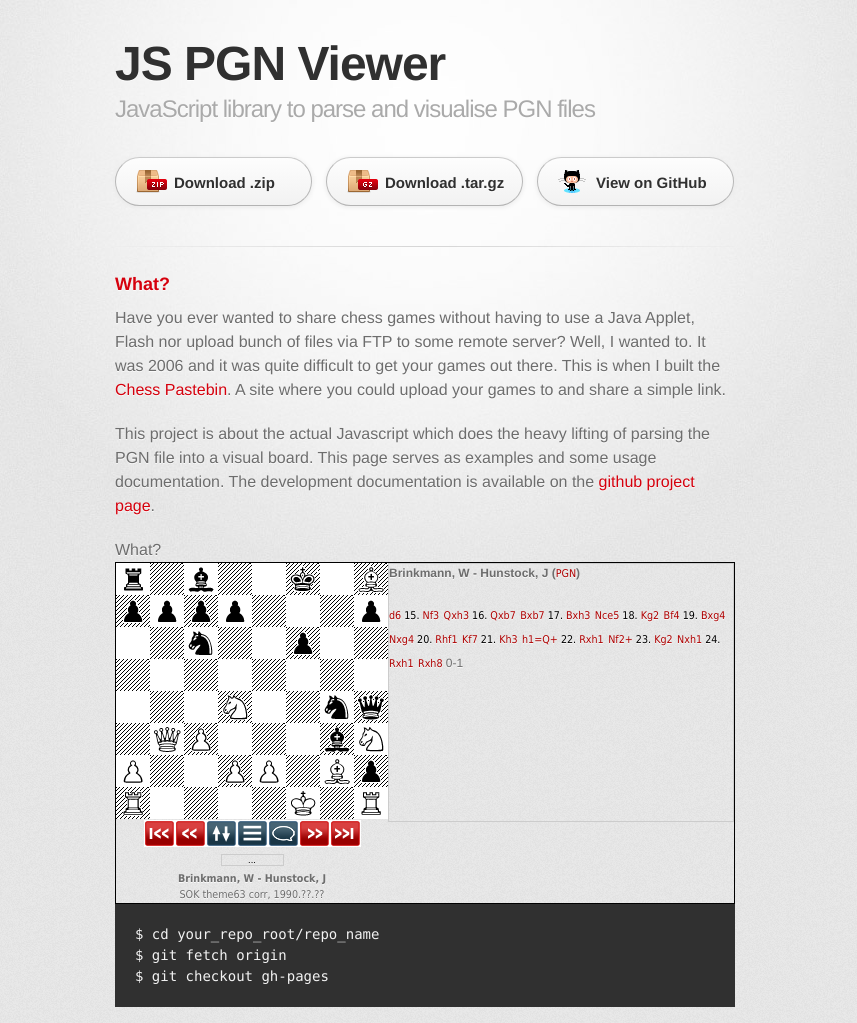
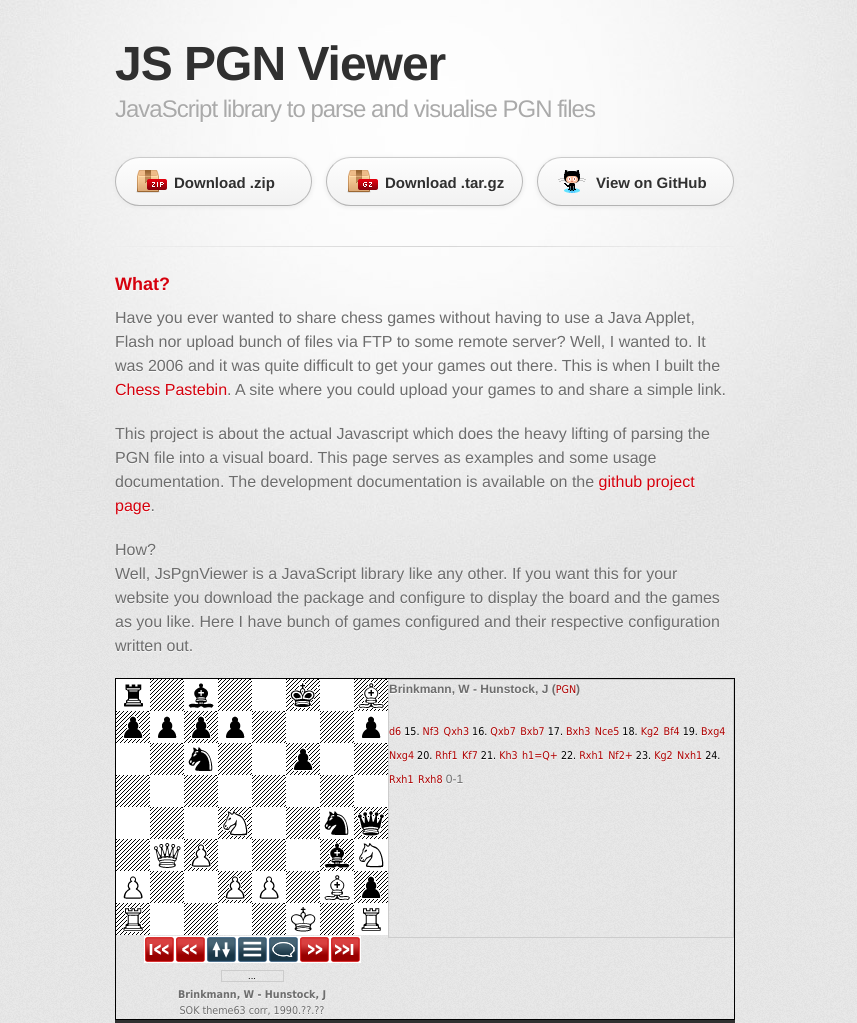
Before and after one commit to toomasr/jspgnviewer, a plain HTML site: page index.html in a window 1280 px wide. Shown: the top 1023 px of the page, without its empty margins (215-1072 px from the left). Drawn offline with Linux system fonts and the light colour scheme; a web font is replaced by a local one.

Commit message:
Improving the page

```diff
--- a/index.html
+++ b/index.html
@@ -44,7 +44,12 @@
 </p>
 
 
-<a id="how" class="anchor" href="#how" aria-hidden="true"><span class="octicon octicon-link"></span></a>What?</h3>
+<a id="how" class="anchor" href="#how" aria-hidden="true"><span class="octicon octicon-link"></span></a>How?</h3>
+
+<p>
+Well, JsPgnViewer is a JavaScript library like any other. If you want this for your website you download the package and configure to display the board and the games as you like. Here I have bunch of games configured and their respective configuration written out.
+</p>
+
 <div id="fen1_board" width="100%"></div>
 
 <div id='fen1' style="visibility: hidden;display:none">
```
